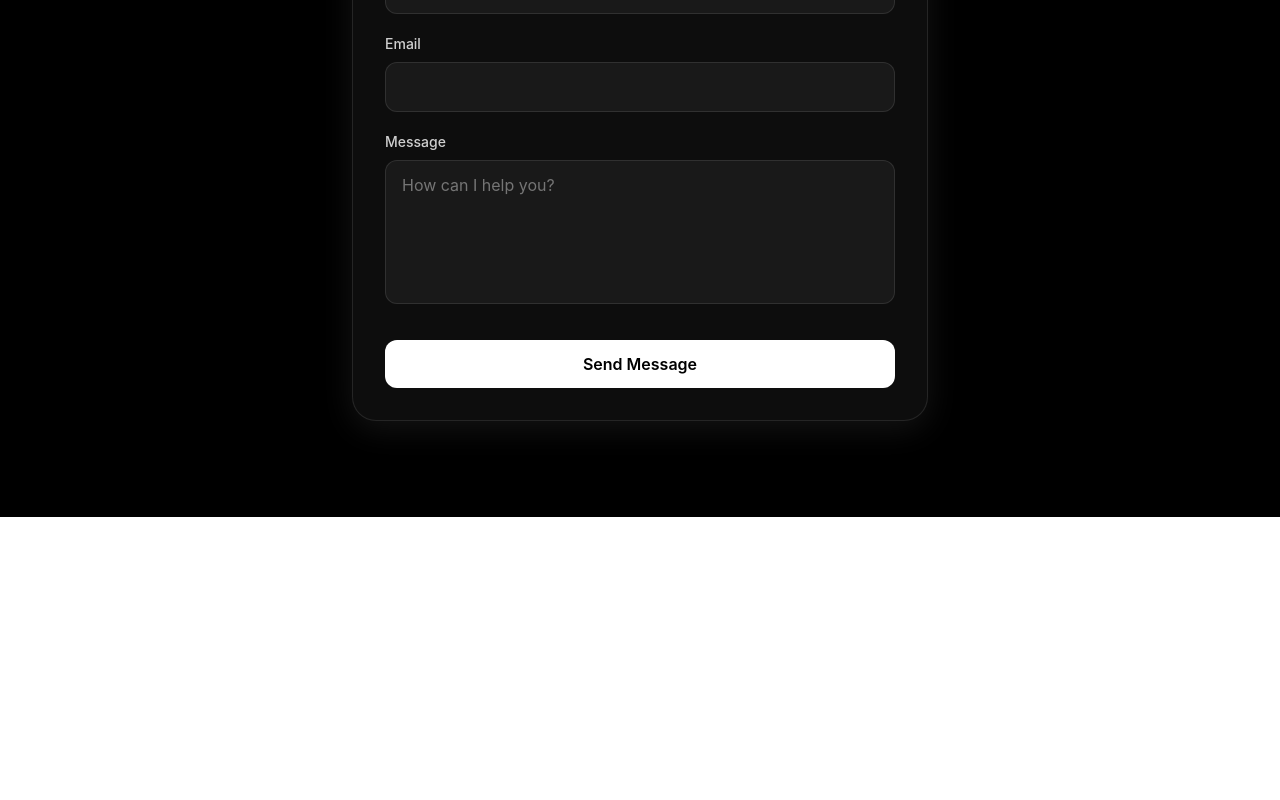
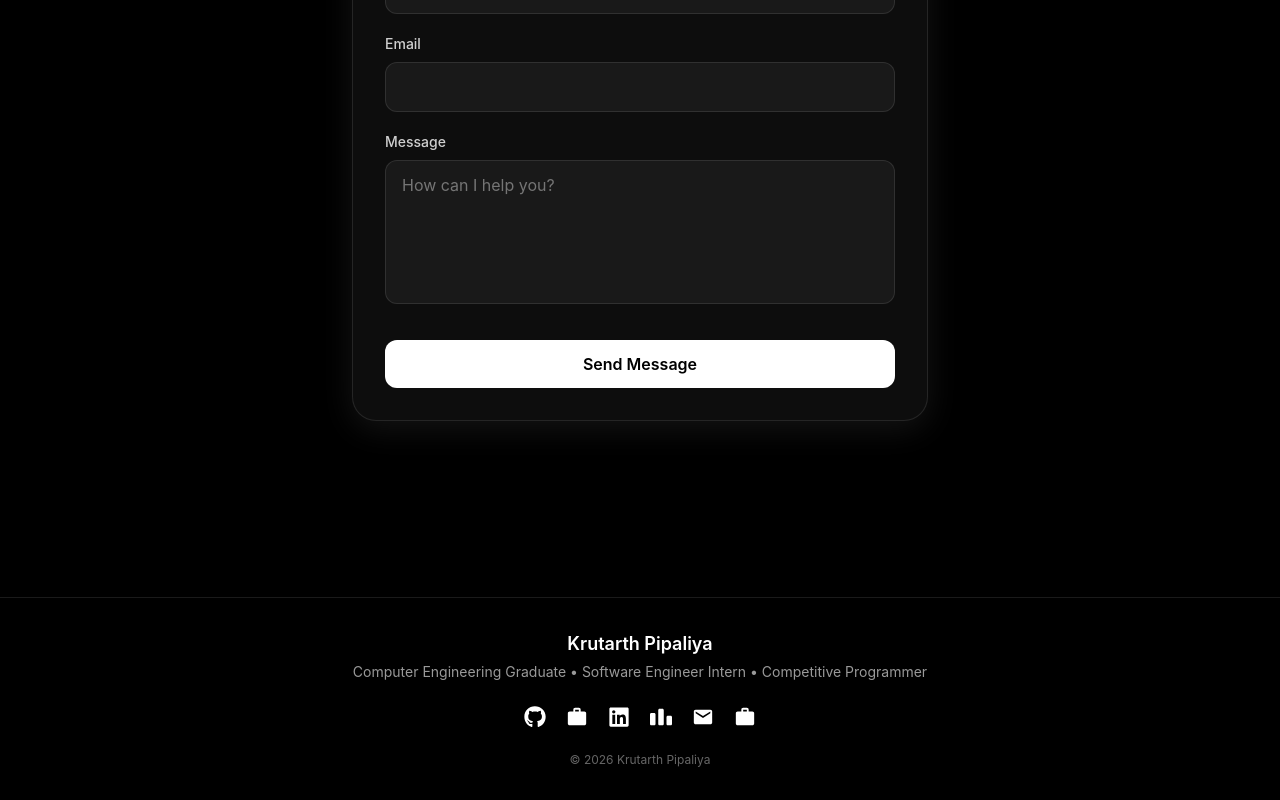
Before and after one commit to krutarth-pipaliya-simform/practical-3-portfolio, a React (Vite) app: page / in a window 1280 px wide. Shown: the part 3264-4064 px from the top of the page. Before the commit the page ends 3781 px from the top, so only its background shows below. Built offline with nearby package versions, Linux system fonts and the light colour scheme.

Commit message:
feat: add footer, fix aboutsection width

```diff
--- /dev/null
+++ b/src/components/Footer/Footer.tsx
@@ -0,0 +1,84 @@
+import { FaGithub, FaLinkedin } from "react-icons/fa";
+
+import { SiCodeforces } from "react-icons/si";
+
+import { MdEmail, MdWork } from "react-icons/md";
+
+export const Footer = () => {
+    return (
+        <footer className="mt-20 border-t border-white/10 px-6 py-8 text-white">
+            <div className="mx-auto flex max-w-5xl flex-col items-center gap-6">
+                <div className="text-center">
+                    <h3 className="text-lg font-semibold">Krutarth Pipaliya</h3>
+
+                    <p className="mt-1 text-sm text-white/60">
+                        Computer Engineering Graduate • Software Engineer Intern • Competitive
+                        Programmer
+                    </p>
+                </div>
+
+                <div className="flex flex-wrap items-center justify-center gap-5">
+                    <a
+                        href="https://github.com/krutarth90"
+                        target="_blank"
+                        rel="noopener noreferrer"
+                        aria-label="Personal GitHub"
+                        className="transition hover:scale-110 hover:text-white"
+                    >
+                        <FaGithub size={22} />
+                    </a>
+
+                    <a
+                        href="https://github.com/krutarth-pipaliya-simform"
+                        target="_blank"
+                        rel="noopener noreferrer"
+                        aria-label="Company GitHub"
+                        className="transition hover:scale-110 hover:text-white"
+                    >
+                        <MdWork size={22} />
+                    </a>
+
+                    <a
+                        href="https://www.linkedin.com/in/krutarth-pipaliya/"
+                        target="_blank"
+                        rel="noopener noreferrer"
+                        aria-label="LinkedIn"
+                        className="transition hover:scale-110 hover:text-white"
+                    >
+                        <FaLinkedin size={22} />
+                    </a>
+
+                    <a
+                        href="https://codeforces.com/profile/D0OMoP"
+                        target="_blank"
+                        rel="noopener noreferrer"
+                        aria-label="Codeforces"
+                        className="transition hover:scale-110 hover:text-white"
+                    >
+                        <SiCodeforces size={22} />
+                    </a>
+
+                    <a
+                        href="mailto:krutarthpipaliya90@gmail.com"
+                        aria-label="Personal Email"
+                        className="transition hover:scale-110 hover:text-white"
+                    >
+                        <MdEmail size={22} />
+                    </a>
+
+                    <a
+                        href="mailto:krutarth.pipaliya@simformsolutions.com"
+                        aria-label="Work Email"
+                        className="transition hover:scale-110 hover:text-white"
+                    >
+                        <MdWork size={22} />
+                    </a>
+                </div>
+
+                <p className="text-center text-xs text-white/40">
+                    © {new Date().getFullYear()} Krutarth Pipaliya
+                </p>
+            </div>
+        </footer>
+    );
+};
--- a/src/components/Main/About/AboutSection.tsx
+++ b/src/components/Main/About/AboutSection.tsx
@@ -4,7 +4,7 @@ import type { RefProps } from "../types";
 export const AboutSection = ({ ref }: RefProps) => {
     return (
         <>
-            <section ref={ref} className="pt-20 min-h-screen max-w-[60vw] px-6 py-24">
+            <section ref={ref} className="pt-20 min-h-screen xl:max-w-[60vw] px-6 py-24">
                 <h2 className="mb-12 text-5xl font-bold text-white">About Me</h2>
 
                 <div className="space-y-10">
--- a/src/components/WrapperComponent.tsx
+++ b/src/components/WrapperComponent.tsx
@@ -2,6 +2,7 @@ import { useRef } from "react";
 
 import { Header } from "./Header/Header";
 import { Main } from "./Main/Main";
+import { Footer } from "./Footer/Footer";
 
 export const WrapperComponent = () => {
     const refs = useSectionRefs();
@@ -9,6 +10,7 @@ export const WrapperComponent = () => {
         <div className="h-100vh flex flex-col bg-black">
             <Header refs={refs} />
             <Main refs={refs} />
+            <Footer />
         </div>
     );
 };
```
